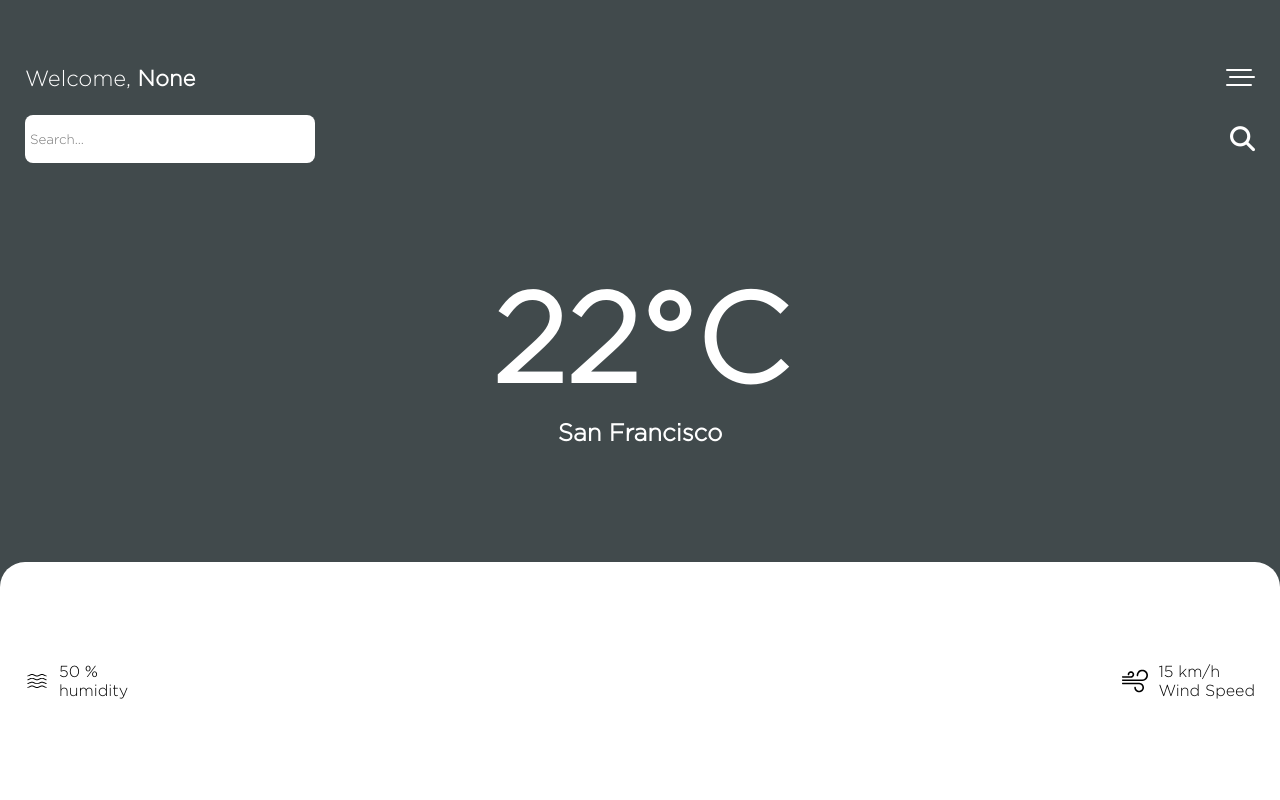
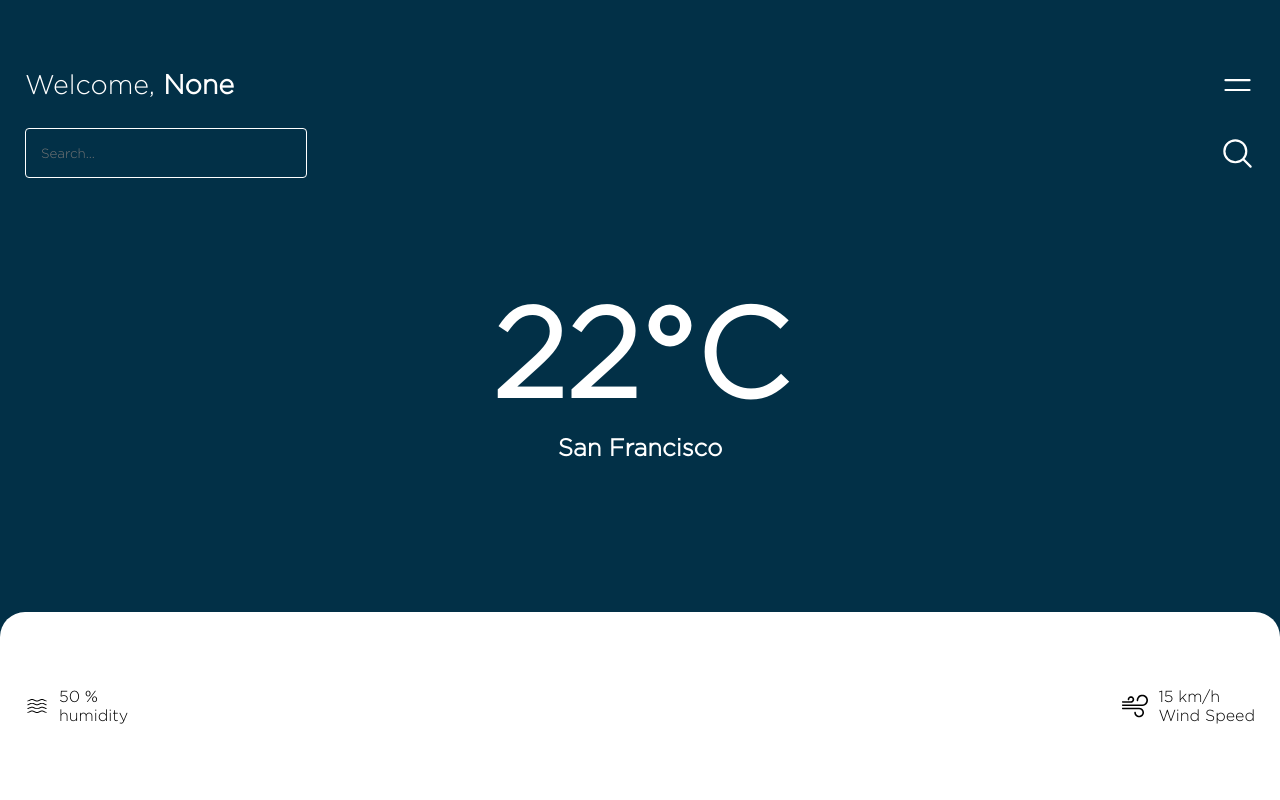
Before and after one commit to asjerab/WeatherApp, a Flask app: page /application in a window 1280 px wide. Run offline with Flask 3, Linux system fonts and the light colour scheme; some libraries are stand-ins or nearby versions.

Commit message:
Update commit

```diff
--- a/app.py
+++ b/app.py
@@ -5,8 +5,8 @@ app = Flask(__name__)
 app.secret_key = b'_5#y2L"F4Q8z\n\xec]/'
 
 # Database configuration
-host = "10.2.2.223"
-user = "root"
+host = "10.2.1.218"
+user = "asjer"
 password = "myPass"
 database = "weatherapp"
 
@@ -35,6 +35,10 @@ def login():
 @app.route('/signUp')
 def signUp():
     return render_template('signUp.html')
+
+@app.route('/FAQ')
+def FAQ():
+    return render_template('FAQ.html')
 
 @app.route('/application')
 def app_function():
--- a/static/style.css
+++ b/static/style.css
@@ -11,7 +11,7 @@
 body {
   margin: 0;
   padding: 0;
-  background-color: #414a4c;
+  background-color: #023047;
 }
 
 .welcome_container {
@@ -304,7 +305,7 @@ body {
 .app-nav h1 {
   color: #fff;
   font-family: Gotham light;
-  font-size: 22px;
+  font-size: 27px;
   font-style: normal;
   font-weight: 400;
   line-height: normal;
@@ -312,6 +313,8 @@ body {
 
 .app-nav svg {
   cursor: pointer;
+  height: 35px;
+  color: #fff;
 }
 
 .app-search-bar {
@@ -329,18 +332,26 @@ body {
 
 .app-search-bar input {
   width: 100%;
-  max-width: 280px;
+  max-width: 250px;
   height: 28px;
   flex-shrink: 0;
-  padding: 10px 5px;
-  border-radius: 8px;
+  padding: 10px 15px;
+  border-radius: 4px;
   border: none;
   font-family: Gotham light;
-  color: #333;
+  color: #fff;
+  background-color: transparent;
+  border: 1px solid #fff;
 }
 
 .app-search-bar input:focus {
   outline: none;
+}
+
+.app-search-bar svg {
+  height: 35px;
+  color: #fff;
+  cursor: pointer;
 }
 
 .reset-password-container {
@@ -425,7 +436,7 @@ body {
   bottom: 0;
   width: 100%;
   background-color: #fff;
-  padding: 100px 0;
+  padding: 75px 0;
   border-radius: 25px 25px 0 0;
   display: flex;
   justify-content: space-between;
--- a/templates/application.html
+++ b/templates/application.html
@@ -18,46 +18,69 @@
     <title>Document</title>
   </head>
 
-
-  <body style="background-color: #414a4c">
+  <body style="background-color: #023047">
     <div class="app-res-menu" id="res-menu">
       <div class="res-menu-nav">
         <h1><strong>Settings</strong></h1>
-        <i
-          class="fa-solid fa-x"
+        <svg
           id="close-menu"
-          style="cursor: pointer; font-size: 20px"
-        ></i>
+          xmlns="http://www.w3.org/2000/svg"
+          fill="none"
+          viewBox="0 0 24 24"
+          stroke-width="1.5"
+          stroke="currentColor"
+          class="w-6 h-6"
+        >
+          <path
+            stroke-linecap="round"
+            stroke-linejoin="round"
+            d="m9.75 9.75 4.5 4.5m0-4.5-4.5 4.5M21 12a9 9 0 1 1-18 0 9 9 0 0 1 18 0Z"
+          />
+        </svg>
       </div>
       <div class="app-res-menu-links">
-        <a href="#"
-          >Reset password
-          <i
-            class="fa-solid fa-backward"
-            style="color: black; cursor: pointer; font-size: 20px"
-          ></i
-        ></a>
+        <a href="/FAQ"
+          >FAQ
+          <svg
+            xmlns="http://www.w3.org/2000/svg"
+            fill="none"
+            viewBox="0 0 24 24"
+            stroke-width="1.5"
+            stroke="currentColor"
+            class="w-6 h-6"
+          >
+            <path
+              stroke-linecap="round"
+              stroke-linejoin="round"
+              d="m8.25 4.5 7.5 7.5-7.5 7.5"
+            />
+          </svg>
+        </a>
 
         <a href="#"
-          >FAQ
-          <i
-            class="fa-solid fa-question"
-            style="color: black; cursor: pointer; font-size: 20px"
-          ></i>
+          >Users
+          <svg
+            xmlns="http://www.w3.org/2000/svg"
+            fill="none"
+            viewBox="0 0 24 24"
+            stroke-width="1.5"
+            stroke="currentColor"
+            class="w-6 h-6"
+          >
+            <path
+              stroke-linecap="round"
+              stroke-linejoin="round"
+              d="m8.25 4.5 7.5 7.5-7.5 7.5"
+            />
+          </svg>
         </a>
-
-        <a href="#" style="color: red"
-          >Delete account
-          <i
-            class="fa-solid fa-delete-left"
-            style="color: black; cursor: pointer; font-size: 20px"
-          ></i
-        ></a>
       </div>
 
       <div class="logout-button-div">
         <form action="{{url_for('logout')}}" method="post">
-          <button class="logout-button" name="logout" type="submit">Logout</button>
+          <button class="logout-button" name="logout" type="submit">
+            Logout
+          </button>
         </form>
       </div>
     </div>
@@ -67,19 +90,35 @@
       <svg
         id="open-menu"
         xmlns="http://www.w3.org/2000/svg"
-        width="29"
-        height="17"
-        viewBox="0 0 29 17"
         fill="none"
+        viewBox="0 0 24 24"
+        stroke-width="1.5"
+        stroke="currentColor"
+        class="w-6 h-6"
       >
-        <rect width="26" height="2" rx="1" fill="white" />
-        <rect x="3" y="7" width="26" height="2" rx="1" fill="white" />
-        <rect y="15" width="26" height="2" rx="1" fill="white" />
+        <path
+          stroke-linecap="round"
+          stroke-linejoin="round"
+          d="M3.75 9h16.5m-16.5 6.75h16.5"
+        />
       </svg>
     </div>
     <div class="app-search-bar">
       <input type="text" placeholder="Search..." spellcheck="false" />
-      <i class="fa-solid fa-magnifying-glass"></i>
+      <svg
+        xmlns="http://www.w3.org/2000/svg"
+        fill="none"
+        viewBox="0 0 24 24"
+        stroke-width="1.5"
+        stroke="currentColor"
+        class="w-6 h-6"
+      >
+        <path
+          stroke-linecap="round"
+          stroke-linejoin="round"
+          d="m21 21-5.197-5.197m0 0A7.5 7.5 0 1 0 5.196 5.196a7.5 7.5 0 0 0 10.607 10.607Z"
+        />
+      </svg>
     </div>
 
     <div class="weather-container">
@@ -154,7 +193,7 @@
         "https://api.openweathermap.org/data/2.5/weather?units=metric&q=";
 
       const searchBox = document.querySelector(".app-search-bar input");
-      const searchBtn = document.querySelector(".app-search-bar i");
+      const searchBtn = document.querySelector(".app-search-bar svg");
 
       async function checkWeather(city) {
         const response = await fetch(apiUrl + city + `&appid=${apiKey}`);
```
Also changed, not shown: other parts of static/style.css (+47 -11 lines), templates/FAQ.html (added, +74 -0 lines).
